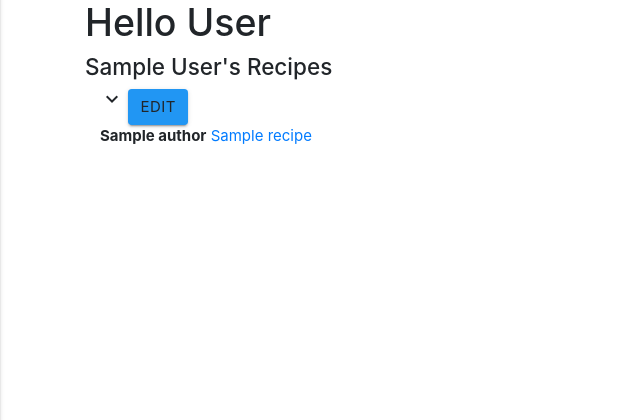
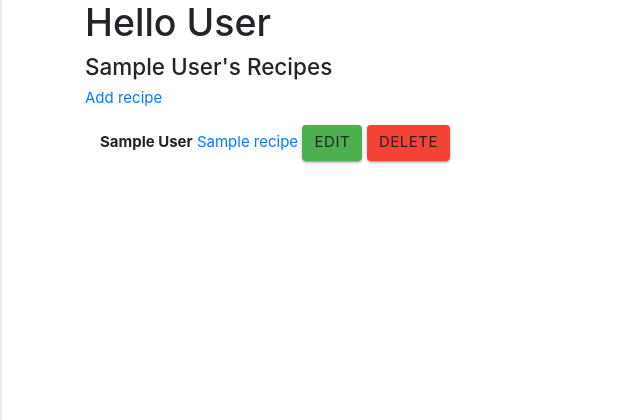
Before and after one commit to Danhayes3008/milestone-project-3, a Flask app: page /users in a window 1280 px wide. Shown: the part 256-676 px from the top of the page, without its empty margins (0-640 px from the left). Run offline with Flask 2, Linux system fonts and the light colour scheme; the visitor is signed in with stand-in values (Sample User, id 1); a database or web service that is not in the repository returns one stand-in record (values such as "Sample title"); some libraries are stand-ins or nearby versions.

Commit message:
added a button to allow a user to create a recipe

```diff
--- a/templates/userpage.html
+++ b/templates/userpage.html
@@ -3,16 +3,18 @@
 {% if session %}
 <h4>{{ session['name'] }}'s Recipes</h4>
 <ul>
+    <li>
+        <a href="{{url_for('add_recipe')}}">Add recipe</a>
+    </li>
+</ul>
+<ul>
     {% for auth in author %}
     <li>
-        <div class="col s3">
-            <i class="material-icons">expand_more</i>
-            <a href="" class="waves-effect waves-light btn btn_small blue">Edit</a>
-        </div>
-        <div class="task_header col s9">
-            <strong>{{auth.name}}</strong>
+        <div class="task_header col s5">
+            <strong>{{session['name']}}</strong>
             <a href="{{ url_for('recipe_name',  name_id=name_id) }}">{{auth.recipe}}</a>
-        </div>
+           <a href="" class="waves-effect waves-light btn btn_small green">Edit</a>
+           <a href="" class="waves-effect waves-light btn btn_small red">Delete</a>
         </div>
     </li>
     {% endfor %}
```
